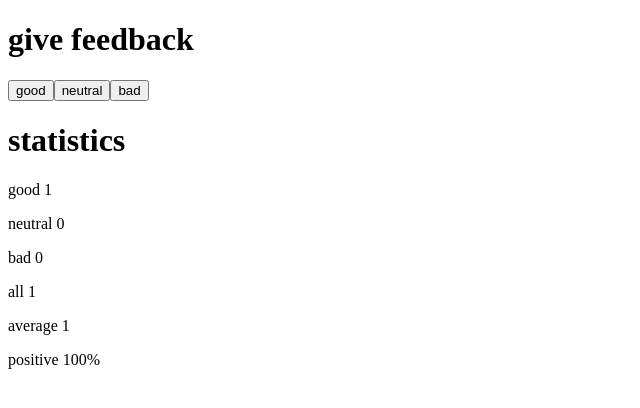
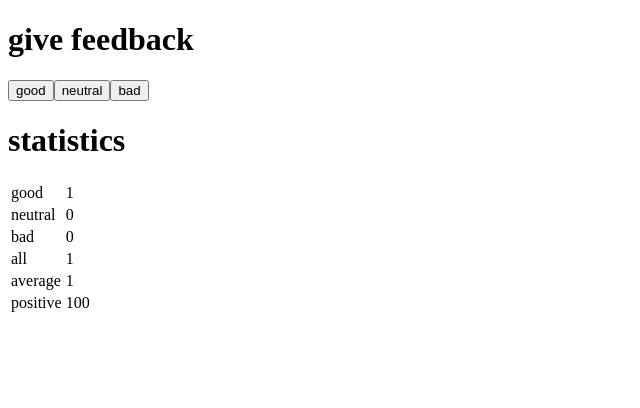
Before and after one commit to illestefan/FullstackOpen, a React (Vite) app in the folder part1/unicafe/: page / in a window 1280 px wide. Both pictures are taken after a click on the button "good". Shown: the top 408 px of the page, without its empty margins (0-640 px from the left). Built offline with nearby package versions, Linux system fonts and the light colour scheme.

Commit message:
Exercise 1.11* (unicafe step6)

```diff
--- a/part1/unicafe/src/App.jsx
+++ b/part1/unicafe/src/App.jsx
@@ -1,9 +1,9 @@
 import { useState } from 'react'
 
-// component for rendering a statistic line
+// component for rendering a statistic line as a table row
 const StatisticLine = ({ text, value }) => {
   return (
-    <p>{text} {value}</p>
+    <tr><td>{text}</td> <td>{value}</td></tr>
   )
 }
 
@@ -18,17 +18,19 @@ const Statistics = (props) => {
     )
   }
 
-// if votes have been given until now return the statistics by renderering the StatisticLine
-// component with the different statistics
+// if votes have been given until now - return the statistics by renderering the StatisticLine
+// component for each statistic line (what resuluts in a table row) and add these rows to a table
   return (
-    <div>
-      <StatisticLine text='good' value={props.good}/>
-      <StatisticLine text='neutral' value={props.neutral}/>
-      <StatisticLine text='bad' value={props.bad}/>
-      <StatisticLine text='all' value={props.total}/>
-      <StatisticLine text='average' value={props.average}/>
-      <StatisticLine text='positive' value={props.positive + '%'}/>
-    </div>
+    <table>
+      <tbody>
+        <StatisticLine text="good" value ={props.good} />
+        <StatisticLine text="neutral" value ={props.neutral} />
+        <StatisticLine text="bad" value ={props.bad} />
+        <StatisticLine text="all" value ={props.total} />
+        <StatisticLine text="average" value ={props.average} />
+        <StatisticLine text="positive" value ={props.positive} />
+      </tbody>
+    </table>
   )
 }
 
```
